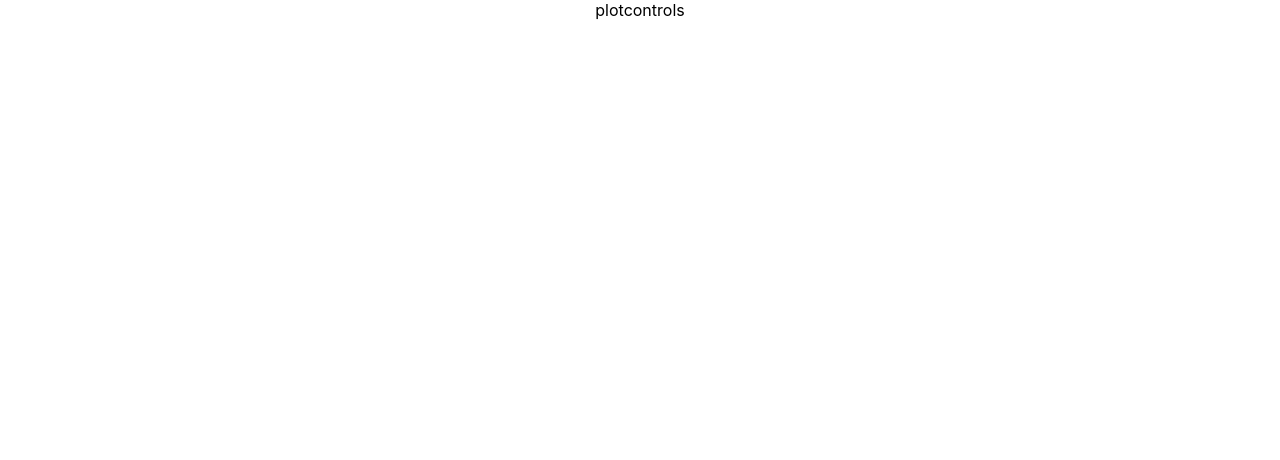
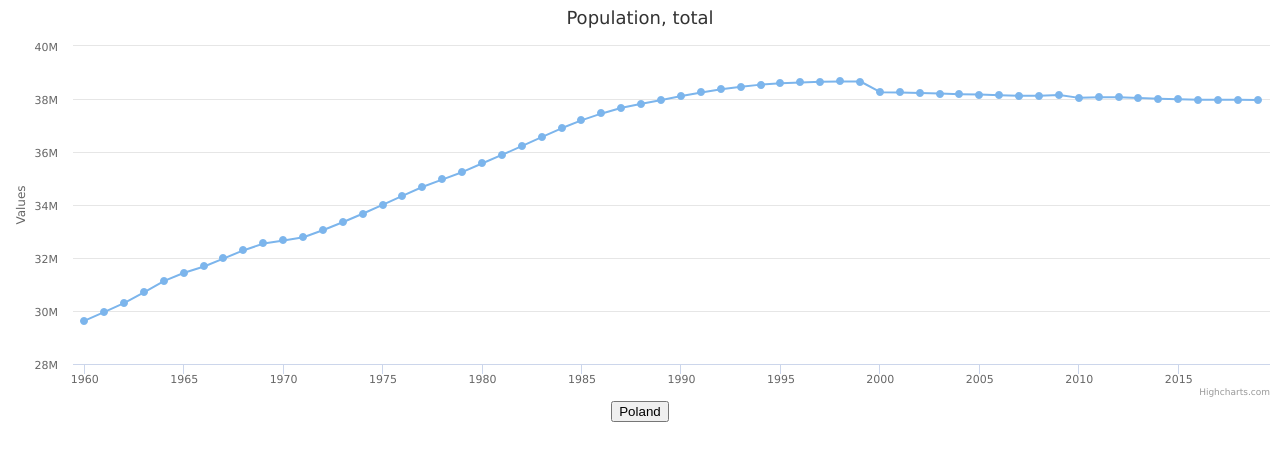
Before and after one commit to S-Maciejewski/geekonomy, a React (Create React App) app in the folder client/data-quiz/: page / in a window 1280 px wide. Shown: the top 460 px of the page. Built offline with nearby package versions, Linux system fonts and the light colour scheme.

Commit message:
Client app basic components and model

```diff
--- a/client/data-quiz/src/components/DecisionControls.tsx
+++ b/client/data-quiz/src/components/DecisionControls.tsx
@@ -1,5 +1,21 @@
 import React from "react";
 
-export const DecisionControls: React.FC = () => {
-    return <>controls</>
+export interface ControlsProps {
+    countries: string[]
 }
+
+export const DecisionControls: React.FC<ControlsProps> = (props: ControlsProps) => {
+    return (
+        <div>
+            {
+                props.countries.map(country =>
+                    <button>
+                        {country}
+                    </button>
+                )
+            }
+        </div>
+    )
+
+    // return <>controls</>
+}
--- a/client/data-quiz/src/components/Plot.tsx
+++ b/client/data-quiz/src/components/Plot.tsx
@@ -1,15 +1,30 @@
 import * as React from 'react'
 import * as Highcharts from 'highcharts'
 import HighchartsReact from "highcharts-react-official";
+import {IndicatorData} from "../model";
 
-export type PlotProps = {
+export interface PlotProps {
+    data: IndicatorData
     options?: Highcharts.Options
 }
 
-export const Plot = ({options}: PlotProps) => {
-    // return <HighchartsReact highcharts={Highcharts} options={options ?? {}}/>
-    return <>
-        plot
-    </>
+export const Plot: React.FC<PlotProps> = (props: PlotProps) => {
+    const highchartsOptions: Highcharts.Options = {
+        title: {
+            text: props.data.indicatorName
+        },
+        series: [
+            {
+                name: props.data.indicatorName,
+                // @ts-ignore
+                data: props.data.series
+            }
+        ],
+        legend: {
+            enabled: false
+        },
+        ...props.options
+    }
 
+    return <HighchartsReact highcharts={Highcharts} options={highchartsOptions}/>
 }
--- /dev/null
+++ b/client/data-quiz/src/model.ts
@@ -0,0 +1,14 @@
+export interface GameState {
+    score: number
+    quizData: QuizData
+}
+
+export interface QuizData {
+    indicators: IndicatorData[]
+    countries: string[]
+}
+
+export interface IndicatorData {
+    series: [number, number][]
+    indicatorName: string
+}
--- a/client/data-quiz/src/views/Game.tsx
+++ b/client/data-quiz/src/views/Game.tsx
@@ -1,14 +1,90 @@
 import * as React from "react";
 import {Plot} from "../components/Plot";
 import {DecisionControls} from "../components/DecisionControls";
+import {GameState, IndicatorData} from "../model";
 
 
 export const GameView: React.FC = () => {
+    const data: IndicatorData = {
+        series: [
+            [1960, 29637450],
+            [1961, 29964000],
+            [1962, 30308500],
+            [1963, 30712000],
+            [1964, 31139450],
+            [1965, 31444950],
+            [1966, 31681000],
+            [1967, 31987155],
+            [1968, 32294655],
+            [1969, 32548300],
+            [1970, 32664300],
+            [1971, 32783500],
+            [1972, 33055650],
+            [1973, 33357200],
+            [1974, 33678899],
+            [1975, 34015199],
+            [1976, 34356300],
+            [1977, 34689050],
+            [1978, 34965600],
+            [1979, 35247217],
+            [1980, 35574150],
+            [1981, 35898587],
+            [1982, 36230481],
+            [1983, 36571808],
+            [1984, 36904134],
+            [1985, 37201885],
+            [1986, 37456119],
+            [1987, 37668045],
+            [1988, 37824487],
+            [1989, 37961529],
+            [1990, 38110782],
+            [1991, 38246193],
+            [1992, 38363667],
+            [1993, 38461408],
+            [1994, 38542652],
+            [1995, 38594998],
+            [1996, 38624370],
+            [1997, 38649660],
+            [1998, 38663481],
+            [1999, 38660271],
+            [2000, 38258629],
+            [2001, 38248076],
+            [2002, 38230364],
+            [2003, 38204570],
+            [2004, 38182222],
+            [2005, 38165445],
+            [2006, 38141267],
+            [2007, 38120560],
+            [2008, 38125759],
+            [2009, 38151603],
+            [2010, 38042794],
+            [2011, 38063255],
+            [2012, 38063164],
+            [2013, 38040196],
+            [2014, 38011735],
+            [2015, 37986412],
+            [2016, 37970087],
+            [2017, 37974826],
+            [2018, 37974750],
+            [2019, 37965475]
+        ],
+        // countryCode: 'POL',
+        // countryName: 'Poland',
+        indicatorName: 'Population, total'
+    }
+
+    const state: GameState = {
+        score: 0,
+        quizData: {
+            indicators: [data],
+            countries: ['Poland']
+        }
+    }
 
     return (
         <div>
-            <Plot/>
-            <DecisionControls/>
+            <Plot data={state.quizData.indicators[0]}/>
+            <DecisionControls countries={state.quizData.countries}/>
         </div>
     )
 }
```
